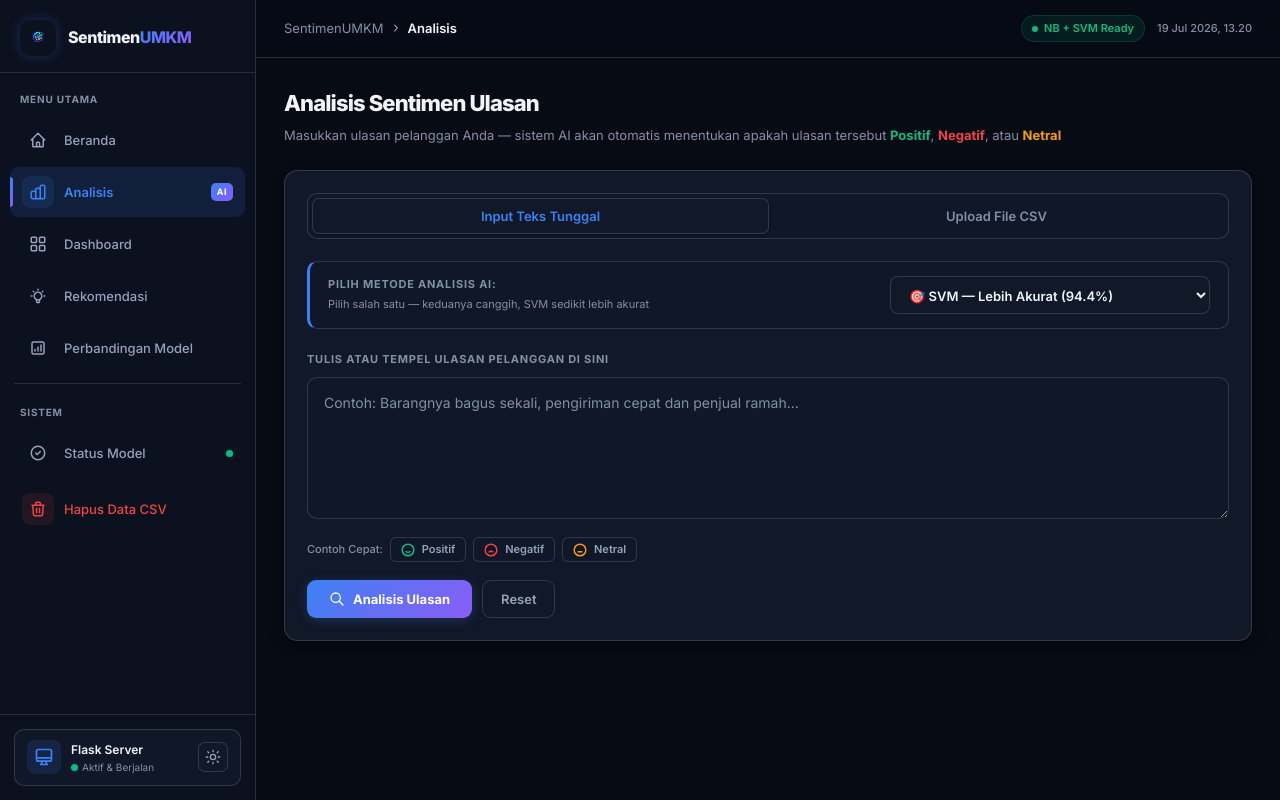
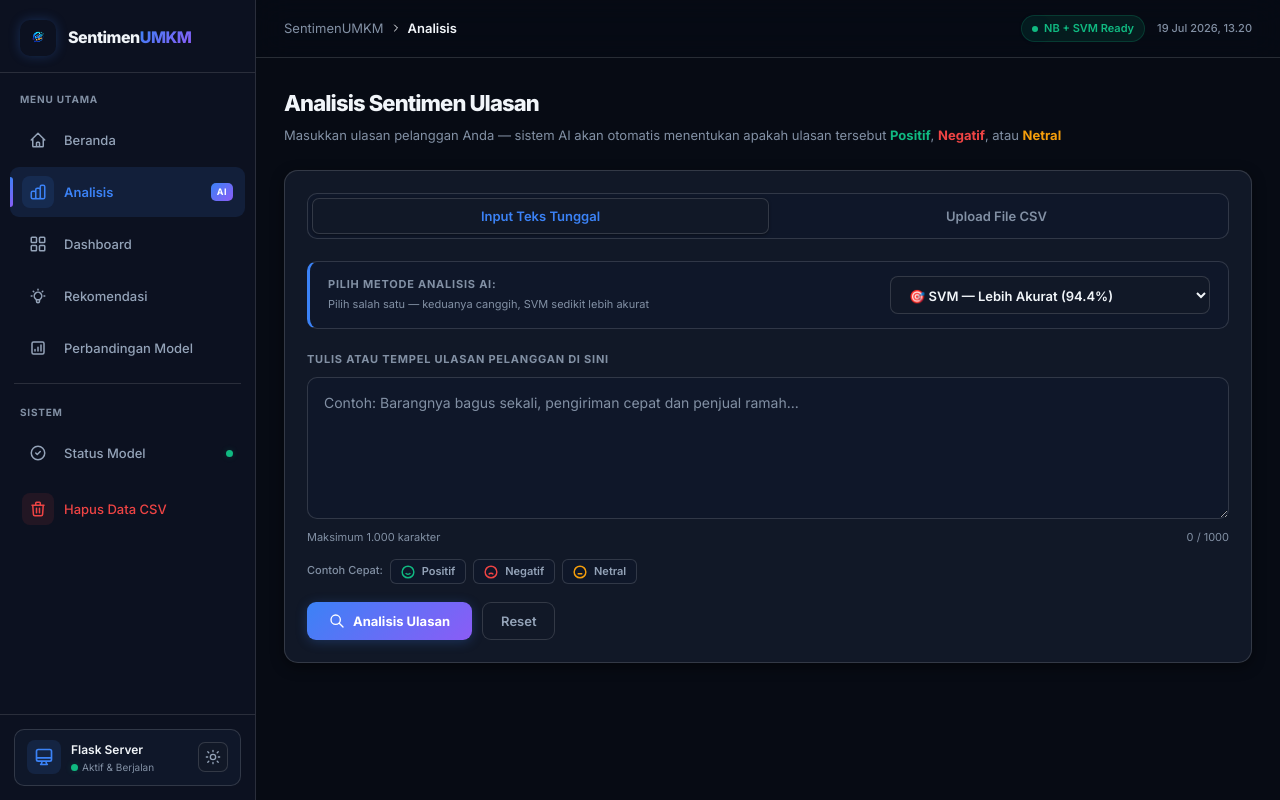
Before and after one commit to robby-tri10/sentimen-umkm, a Flask app: page /analisis in a window 1280 px wide. Run offline with Flask 3, Linux system fonts and the light colour scheme; parts of the project's set-up code (start-up, migrations or seed data) failed here and were passed over.

Commit message:
fix(qa): add temp file cleanup, text input character counter, and clean visual error alerts

```diff
--- a/app.py
+++ b/app.py
@@ -6,6 +6,7 @@ import pickle
 import os
 import io
 import uuid
+import time
 import pandas as pd
 from flask import (
     Flask, render_template, request,
@@ -23,6 +24,19 @@ app.secret_key = 'sentimen-umkm-secret-key-2024'
 MODEL_DIR = "models"
 TEMP_DIR = "temp_results"
 os.makedirs(TEMP_DIR, exist_ok=True)
+
+def cleanup_old_temp_files():
+    """Menghapus file sementara di temp_results yang usianya lebih dari 2 jam."""
+    try:
+        now = time.time()
+        for filename in os.listdir(TEMP_DIR):
+            file_path = os.path.join(TEMP_DIR, filename)
+            # Periksa jika file berumur lebih dari 7200 detik (2 jam)
+            if os.path.isfile(file_path) and (now - os.path.getmtime(file_path)) > 7200:
+                os.remove(file_path)
+                print(f"[CLEANUP] Menghapus file kadaluarsa: {filename}")
+    except Exception as e:
+        print(f"[CLEANUP ERROR] Gagal membersihkan berkas lama: {str(e)}")
 
 def load_models():
     """Memuat semua model yang sudah ditraining."""
@@ -253,6 +267,8 @@ def api_predict_csv():
     Request: multipart/form-data dengan file CSV
     Response: distribusi sentimen + rekomendasi batch
     """
+    cleanup_old_temp_files()
+
     if nb_model is None:
         return jsonify({"error": "Model belum dilatih. Jalankan train_model.py"}), 500
 
--- a/static/js/main.js
+++ b/static/js/main.js
@@ -8,7 +8,31 @@ document.addEventListener('DOMContentLoaded', () => {
     initDragAndDrop();
     initDashboardTable();
     animateKeywordBars();
+    initCharCounter();
 });
+
+function initCharCounter() {
+    const ta = document.getElementById('input-teks');
+    const counter = document.getElementById('char-counter');
+    if (!ta || !counter) return;
+
+    const updateCounter = () => {
+        const len = ta.value.length;
+        counter.textContent = `${len} / 1000`;
+        if (len >= 1000) {
+            counter.style.color = 'var(--danger)';
+        } else if (len >= 800) {
+            counter.style.color = 'var(--warning)';
+        } else {
+            counter.style.color = 'var(--text-muted)';
+        }
+    };
+
+    ta.addEventListener('input', updateCounter);
+    // Listen for custom programmatic updates (e.g. from isiContohTeks)
+    ta.addEventListener('change', updateCounter);
+    ta.addEventListener('keyup', updateCounter);
+}
 
 // ============================================================
 // 1. THEME MANAGEMENT
@@ -58,6 +82,7 @@ function isiContohTeks(sentiment) {
     if (ta && CONTOH_TEKS[sentiment]) {
         ta.value = CONTOH_TEKS[sentiment];
         ta.focus();
+        ta.dispatchEvent(new Event('input'));
     }
 }
 
@@ -130,7 +155,8 @@ async function analisTeks() {
     if (!teksInput) return;
 
     const teks = teksInput.value.trim();
-    if (!teks) { alert('Masukkan ulasan terlebih dahulu.'); return; }
+    clearTeksError();
+    if (!teks) { showTeksError('Masukkan ulasan terlebih dahulu.'); return; }
 
     const selectedAlgo = document.getElementById('selected-algo')?.value || 'svm';
 
@@ -147,14 +173,28 @@ async function analisTeks() {
         const data = await resp.json();
         hideLoading();
 
-        if (data.error) { alert('Error: ' + data.error); return; }
+        if (data.error) { showTeksError('Error: ' + data.error); return; }
         tampilHasilTeks(data);
 
     } catch (err) {
         hideLoading();
-        alert('Koneksi ke server gagal. Pastikan server Flask aktif di port 5000.');
+        showTeksError('Koneksi ke server gagal. Pastikan server Flask aktif di port 5000.');
         console.error(err);
     }
+}
+
+function showTeksError(msg) {
+    const container = document.getElementById('teks-error-container');
+    const el = document.getElementById('teks-error-text');
+    if (container && el) {
+        el.textContent = msg;
+        container.style.display = 'flex';
+    }
+}
+
+function clearTeksError() {
+    const container = document.getElementById('teks-error-container');
+    if (container) container.style.display = 'none';
 }
 
 function tampilHasilTeks(data) {
@@ -258,7 +298,11 @@ function tampilHasilTeks(data) {
 
 function resetTeks() {
     const ta = document.getElementById('input-teks');
-    if (ta) ta.value = '';
+    if (ta) {
+        ta.value = '';
+        ta.dispatchEvent(new Event('input'));
+    }
+    clearTeksError();
     const hasilTeks = document.getElementById('hasil-teks');
     if (hasilTeks) hasilTeks.style.display = 'none';
 }
@@ -334,7 +378,8 @@ function previewCsvData(file) {
 }
 
 async function uploadCSV() {
-    if (!selectedFile) { alert('Pilih file CSV terlebih dahulu.'); return; }
+    clearCsvError();
+    if (!selectedFile) { showCsvError('Pilih file CSV terlebih dahulu.'); return; }
 
     showLoading();
     const hasilCsv = document.getElementById('hasil-csv');
@@ -351,7 +396,7 @@ async function uploadCSV() {
         const data = await resp.json();
         hideLoading();
 
-        if (data.error) { alert('Error: ' + data.error); return; }
+        if (data.error) { showCsvError('Error: ' + data.error); return; }
 
         if (data.detail_ulasan) {
             sessionStorage.setItem('detail_ulasan', JSON.stringify(data.detail_ulasan));
@@ -360,9 +405,23 @@ async function uploadCSV() {
 
     } catch (err) {
         hideLoading();
-        alert('Kesalahan koneksi saat mengunggah file.');
+        showCsvError('Kesalahan koneksi saat mengunggah file.');
         console.error(err);
     }
+}
+
+function showCsvError(msg) {
+    const container = document.getElementById('csv-error-container');
+    const el = document.getElementById('csv-error-text');
+    if (container && el) {
+        el.textContent = msg;
+        container.style.display = 'flex';
+    }
+}
+
+function clearCsvError() {
+    const container = document.getElementById('csv-error-container');
+    if (container) container.style.display = 'none';
 }
 
 function tampilHasilCSV(data) {
@@ -426,6 +485,32 @@ function tampilHasilCSV(data) {
         hasilCsv.style.display = 'block';
         setTimeout(() => hasilCsv.scrollIntoView({ behavior: 'smooth', block: 'nearest' }), 50);
     }
+// ── Render tombol download per sentimen ──
+const dlGroup = document.getElementById('download-btn-group');
+if (dlGroup && data.file_id) {
+    const fileId = data.file_id;
+    dlGroup.innerHTML = `
+        <a href="/api/download-csv/${fileId}?sentiment=all"
+           class="btn-secondary" style="font-size:12px; padding:8px 14px; text-decoration:none;">
+            ⬇ Semua
+        </a>
+        <a href="/api/download-csv/${fileId}?sentiment=positive"
+           class="btn-secondary" style="font-size:12px; padding:8px 14px;
+           text-decoration:none; color:var(--success); border-color:var(--success);">
+            ⬇ Positif
+        </a>
+        <a href="/api/download-csv/${fileId}?sentiment=negative"
+           class="btn-secondary" style="font-size:12px; padding:8px 14px;
+           text-decoration:none; color:var(--danger); border-color:var(--danger);">
+            ⬇ Negatif
+        </a>
+        <a href="/api/download-csv/${fileId}?sentiment=neutral"
+           class="btn-secondary" style="font-size:12px; padding:8px 14px;
+           text-decoration:none; color:var(--warning); border-color:var(--warning);">
+            ⬇ Netral
+        </a>
+    `;
+}
 }
 
 function resetCSV() {
@@ -439,6 +524,7 @@ function resetCSV() {
     const btn = document.getElementById('btn-upload');
     if (btn) btn.disabled = true;
 
+    clearCsvError();
     const hint = document.getElementById('csv-upload-hint');
     if (hint) hint.style.display = 'block';
 }
--- a/templates/index.html
+++ b/templates/index.html
@@ -39,7 +39,18 @@
             class="textarea-input"
             placeholder="Contoh: Barangnya bagus sekali, pengiriman cepat dan penjual ramah..."
             rows="5"
+            maxlength="1000"
         ></textarea>
+        <div style="display: flex; justify-content: space-between; font-size: 11px; color: var(--text-muted); margin-top: 4px; margin-bottom: 8px;">
+            <span>Maksimum 1.000 karakter</span>
+            <span id="char-counter">0 / 1000</span>
+        </div>
+
+        <!-- Container untuk alert/error visual -->
+        <div id="teks-error-container" style="display:none; margin-top:14px; padding:12px 16px; background:var(--danger-light); border:1px solid rgba(239,68,68,0.2); border-radius:8px; color:var(--danger); font-size:12px; align-items:center; gap:8px;">
+            <svg viewBox="0 0 24 24" width="16" height="16" fill="none" stroke="currentColor" stroke-width="2.5" style="flex-shrink:0;"><path d="M12 9v2m0 4h.01m-6.938 4h13.856c1.54 0 2.502-1.667 1.732-3L13.732 4c-.77-1.333-2.694-1.333-3.464 0L3.34 16c-.77 1.333.192 3 1.732 3z" stroke-linecap="round" stroke-linejoin="round"/></svg>
+            <span id="teks-error-text"></span>
+        </div>
 
         <!-- Quick Examples -->
         <div class="quick-examples">
@@ -149,6 +160,12 @@
                     <tbody id="preview-rows"></tbody>
                 </table>
             </div>
+        </div>
+
+        <!-- Container untuk alert/error visual -->
+        <div id="csv-error-container" style="display:none; margin-top:14px; padding:12px 16px; background:var(--danger-light); border:1px solid rgba(239,68,68,0.2); border-radius:8px; color:var(--danger); font-size:12px; align-items:center; gap:8px;">
+            <svg viewBox="0 0 24 24" width="16" height="16" fill="none" stroke="currentColor" stroke-width="2.5" style="flex-shrink:0;"><path d="M12 9v2m0 4h.01m-6.938 4h13.856c1.54 0 2.502-1.667 1.732-3L13.732 4c-.77-1.333-2.694-1.333-3.464 0L3.34 16c-.77 1.333.192 3 1.732 3z" stroke-linecap="round" stroke-linejoin="round"/></svg>
+            <span id="csv-error-text"></span>
         </div>
 
         <div id="file-info" class="file-info" style="display:none;"></div>
```
